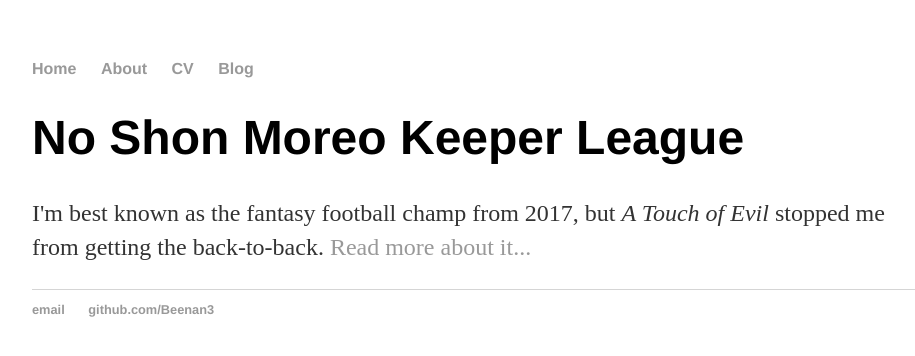
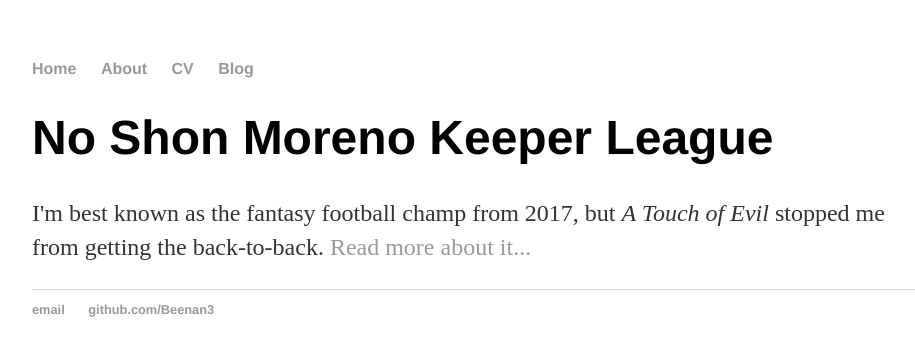
Before and after one commit to Beenan3/Beenan3.github.io, a Jekyll site: the page built from index.html, in a window 1280 px wide. Shown: the top 356 px of the page, without its empty margins (160-1075 px from the left). Built offline with Jekyll 4.4.1, drawn with Linux system fonts in a browser that asks for light colours.

Commit message:
Update index.html

```diff
--- a/index.html
+++ b/index.html
@@ -3,6 +3,6 @@ layout: default
 title: Brinnan Sutton, FF Champion
 ---
 <div class="blurb">
-	<h1>No Shon Moreo Keeper League</h1>
+	<h1>No Shon Moreno Keeper League</h1>
 	<p>I'm best known as the fantasy football champ from 2017, but <em>A Touch of Evil</em> stopped me from getting the back-to-back. <a href="/about">Read more about it...</a></p>
 </div><!-- /.blurb -->
```
